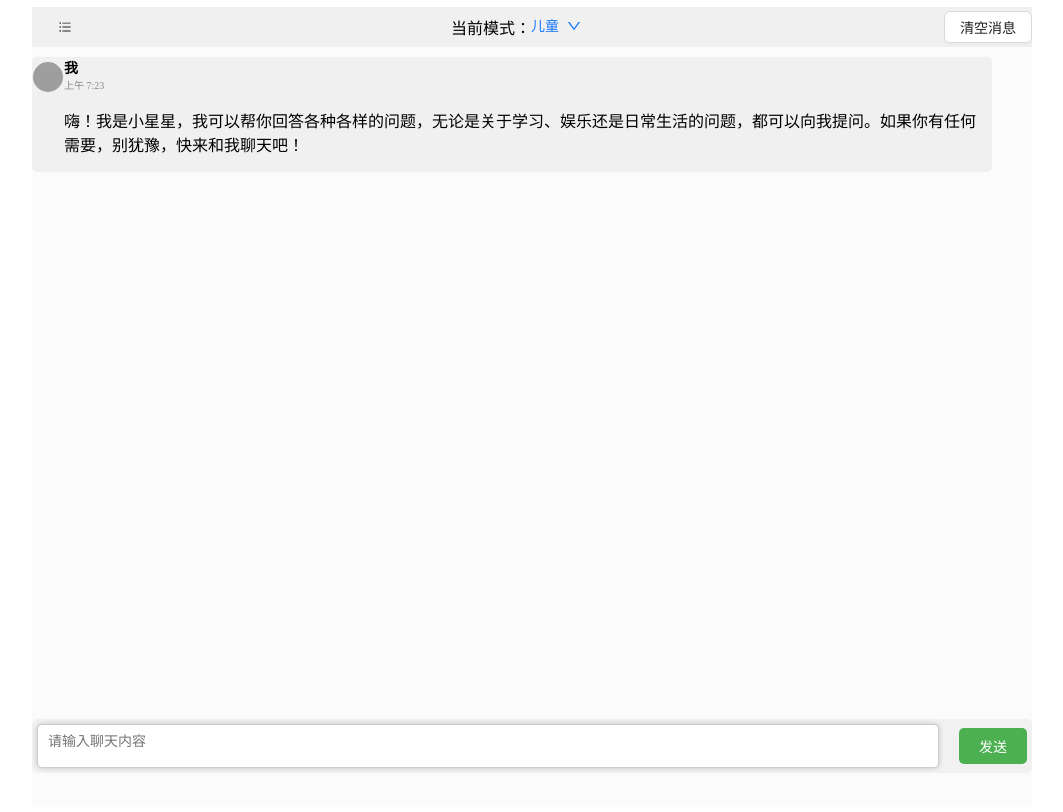
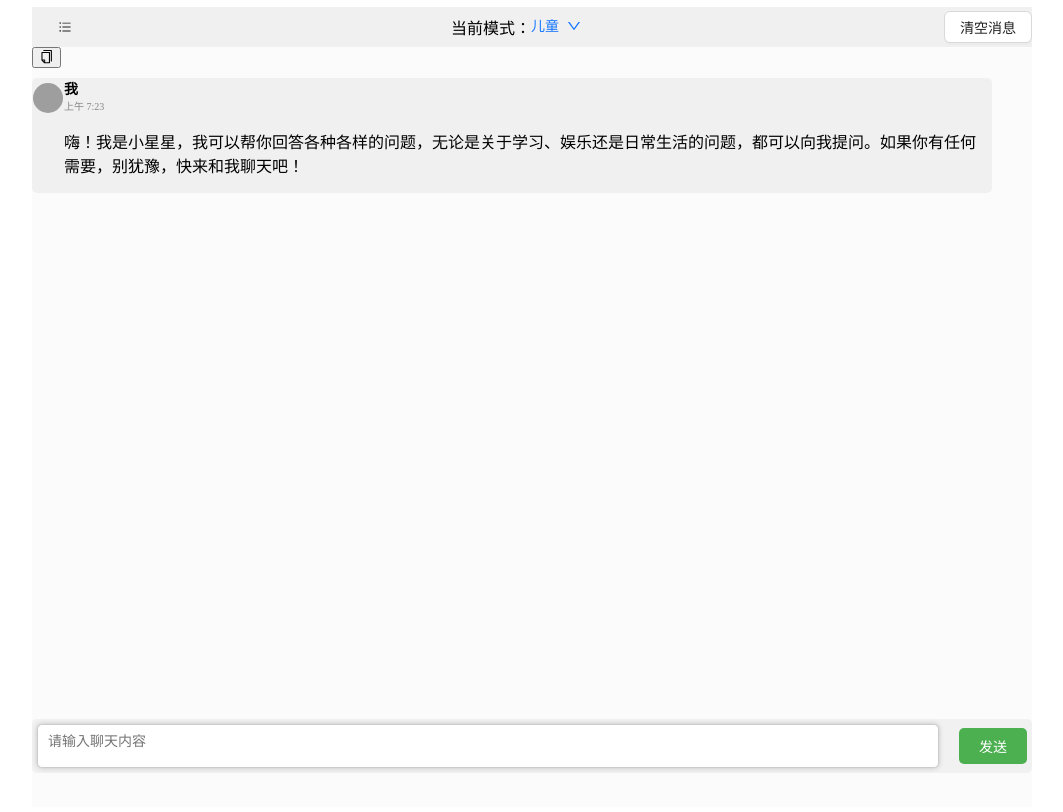
Before and after one commit to gjxgjxgjxgjx/chatgpt, a React (Create React App) app: page /child in a window 1280 px wide. Shown: the top 812 px of the page, without its empty margins (108-1171 px from the left). Built offline with nearby package versions, Linux system fonts and the light colour scheme; grey boxes are pictures that could not be loaded.

Commit message:
增加复制功能

```diff
--- a/src/components/common/ChatBox.js
+++ b/src/components/common/ChatBox.js
@@ -10,6 +10,7 @@ import ModeSelector from "./ModeSelector";
 import SettingDrower from "./SettingDrower";
 
 export default function ChatBox(props) {
+  const [pasteContent, setPasteContent] = useState("");
   const apiUrl = "https://api.openai.com/v1/chat/completions";
 
   const initComments = {
@@ -216,6 +217,10 @@ export default function ChatBox(props) {
     }
   }
 
+  function handleCopyClick(text) {
+    console.log("点击了复制按钮");
+    setPasteContent(text);
+  }
   return (
     <>
       <div className={style.container}>
@@ -272,7 +277,7 @@ export default function ChatBox(props) {
                 : style.otherComment;
               return (
                 <div key={comment.id + 1} className={className}>
-                  <Comment comment={comment} />
+                  <Comment comment={comment} onCopyClick={handleCopyClick} />
                 </div>
               );
             })}
@@ -280,7 +285,7 @@ export default function ChatBox(props) {
         </div>
       </div>
       <div className={style.inputBoxWrapper}>
-        <InputBox onClick={onSendClicked} />
+        <InputBox onClick={onSendClicked} pasteContent={pasteContent} />
       </div>
     </>
   );
--- a/src/components/common/Comment.js
+++ b/src/components/common/Comment.js
@@ -6,8 +6,10 @@ import RemarkBreaks from "remark-breaks";
 import RehypeKatex from "rehype-katex";
 import RemarkGfm from "remark-gfm";
 import RehypeHighlight from "rehype-highlight";
-
+import { CopyOutlined } from "@ant-design/icons";
+CopyOutlined;
 import { useRef } from "react";
+import { Button } from "antd";
 
 function formatDate(date) {
   const now = new Date();
@@ -85,9 +87,12 @@ async function copyToClipboard(text) {
   }
 }
 
-function Comment({ comment }) {
+function Comment({ comment, onCopyClick }) {
   return (
-    <>
+    <div>
+      <button onClick={() => onCopyClick(comment.text)}>
+        <CopyOutlined />
+      </button>
       <div className={comment.isMe ? styles.CommentRevese : styles.Comment}>
         <img
           className={styles.Avatar}
@@ -129,7 +134,7 @@ function Comment({ comment }) {
           </div>
         </div>
       </div>
-    </>
+    </div>
   );
 }
 
--- a/src/components/common/InputBox.js
+++ b/src/components/common/InputBox.js
@@ -1,8 +1,13 @@
-import React, { useState } from "react";
+import React, { useState, useEffect } from "react";
 import styles from "./InputBox.module.css";
 
 export default function InputBox(props) {
   const [inputValue, setInputValue] = useState("");
+  useEffect(() => {
+    if (props.pasteContent) {
+      setInputValue(props.pasteContent);
+    }
+  }, [props.pasteContent]);
 
   const handleChange = (e) => {
     setInputValue(e.target.value);
```
